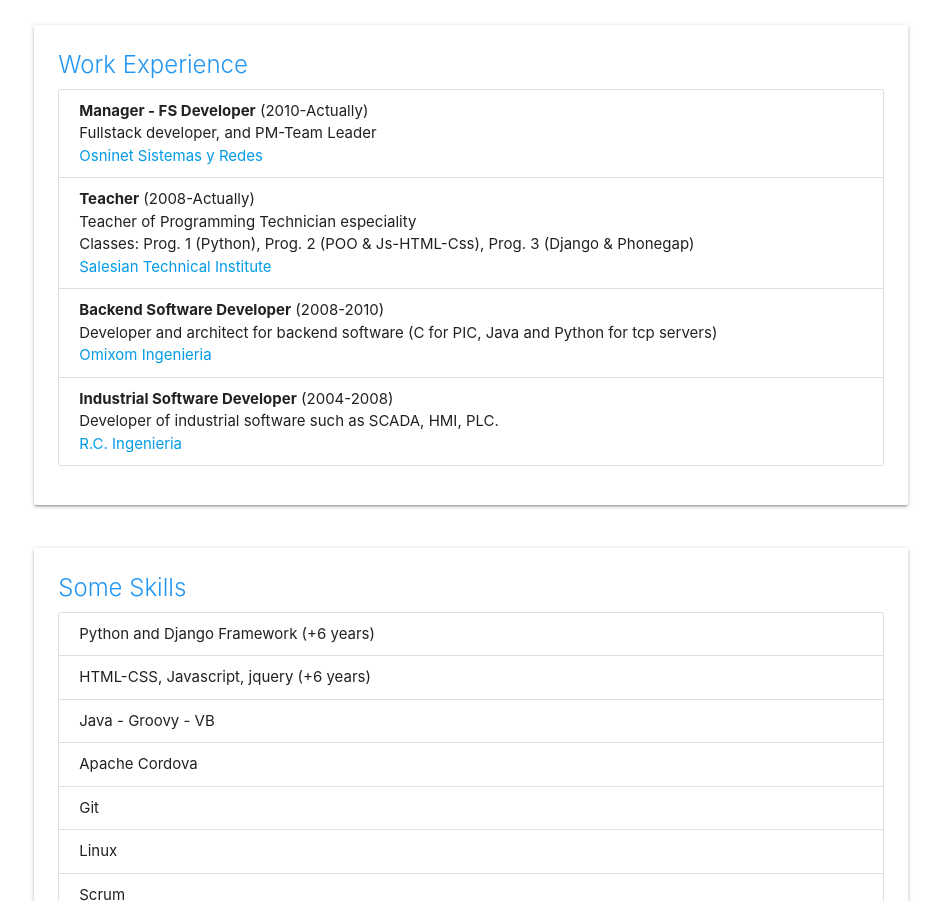
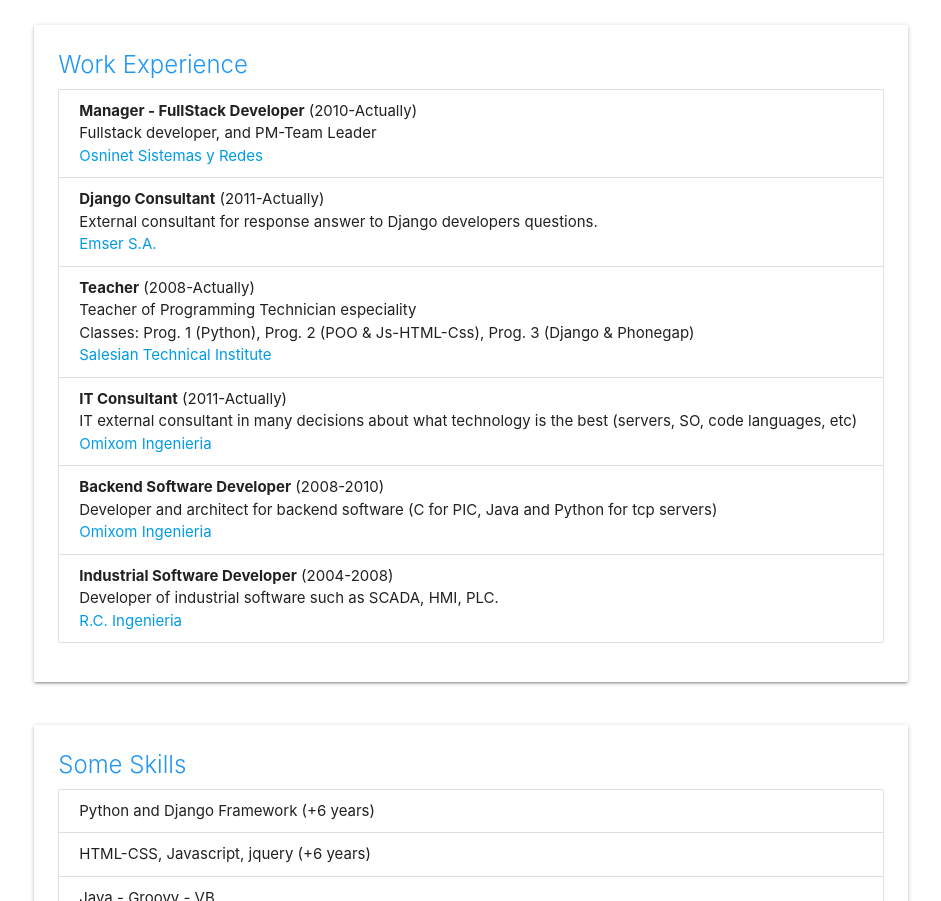
Before and after one commit to javierguignard/javierguignard.github.io, a plain HTML site: page index.html in a window 1280 px wide. Shown: the part 937-1838 px from the top of the page, without its empty margins (169-1110 px from the left). Drawn offline with nearby package versions, Linux system fonts and the light colour scheme.

Commit message:
Update Work experience

```diff
--- a/index.html
+++ b/index.html
@@ -153,9 +153,15 @@
                             <span class="card-title blue-text">Work Experience</span>
                             <ul class="collection">
                                 <li class="collection-item">
-                                    <span class="title "><b>Manager - FS Developer</b> (2010-Actually)</span>
+                                    <span class="title "><b>Manager - FullStack Developer</b> (2010-Actually)</span>
                                     <p>Fullstack developer, and PM-Team Leader<br>
                                         <a href='http://www.osninet.com.ar' >Osninet Sistemas y Redes</a>
+                                    </p>
+                                </li>
+                                <li class="collection-item">
+                                    <span class="title "><b>Django Consultant</b> (2011-Actually)</span>
+                                    <p>External consultant for response answer to Django developers questions.<br>
+                                        <a href='http://www.emser.net/' >Emser S.A.</a>
                                     </p>
                                 </li>
                                 <li class="collection-item">
@@ -163,6 +169,12 @@
                                     <p>Teacher of Programming Technician especiality<br>
                                         Classes: Prog. 1 (Python), Prog. 2 (POO & Js-HTML-Css), Prog. 3 (Django & Phonegap)<br>
                                         <a href='http://www.itsv.edu.ar' >Salesian Technical Institute</a>
+                                    </p>
+                                </li>
+                                <li class="collection-item">
+                                    <span class="title "><b>IT Consultant</b> (2011-Actually)</span>
+                                    <p>IT external consultant in many decisions about what technology is the best (servers, SO, code languages, etc)<br>
+                                        <a href='http://www.omixom.com' >Omixom Ingenieria</a>
                                     </p>
                                 </li>
                                 <li class="collection-item">
```
